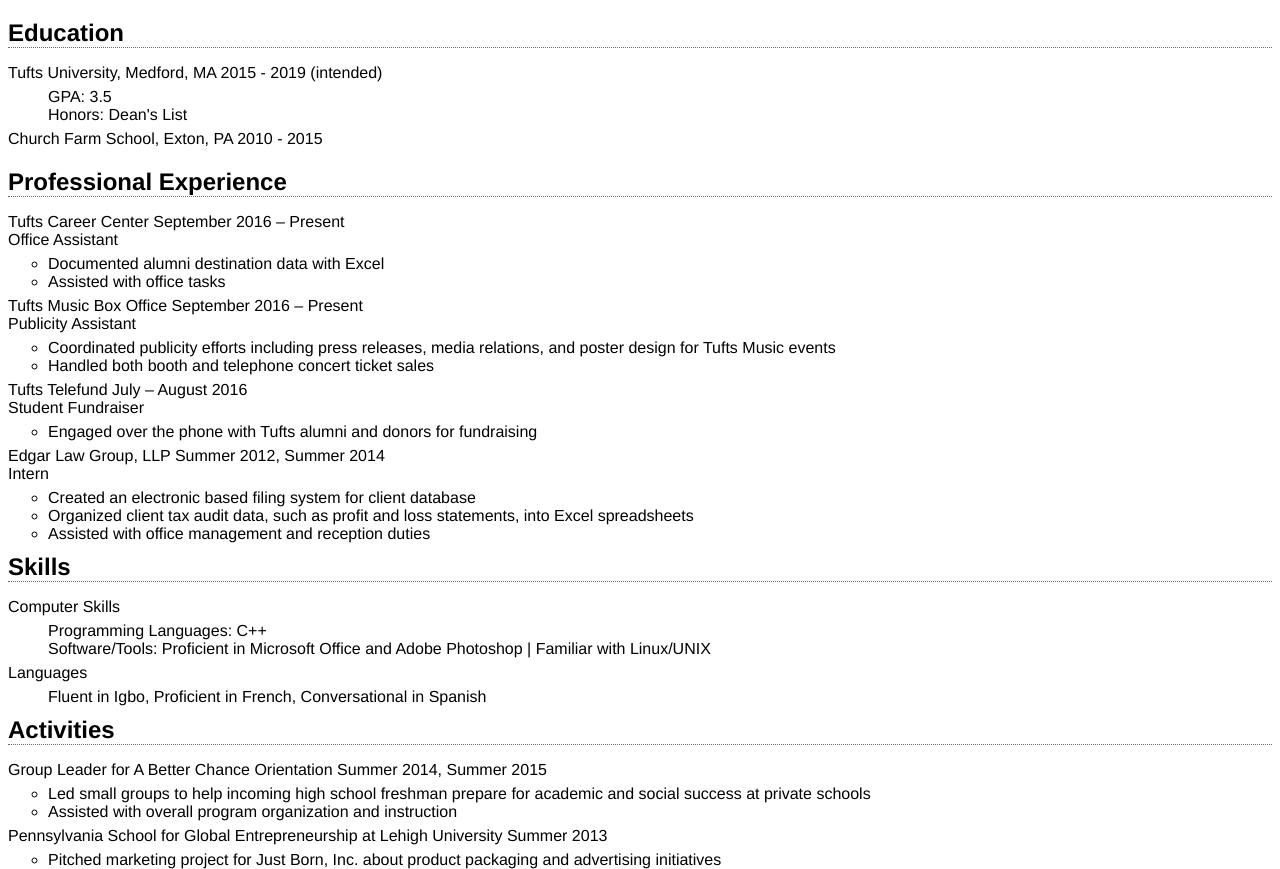
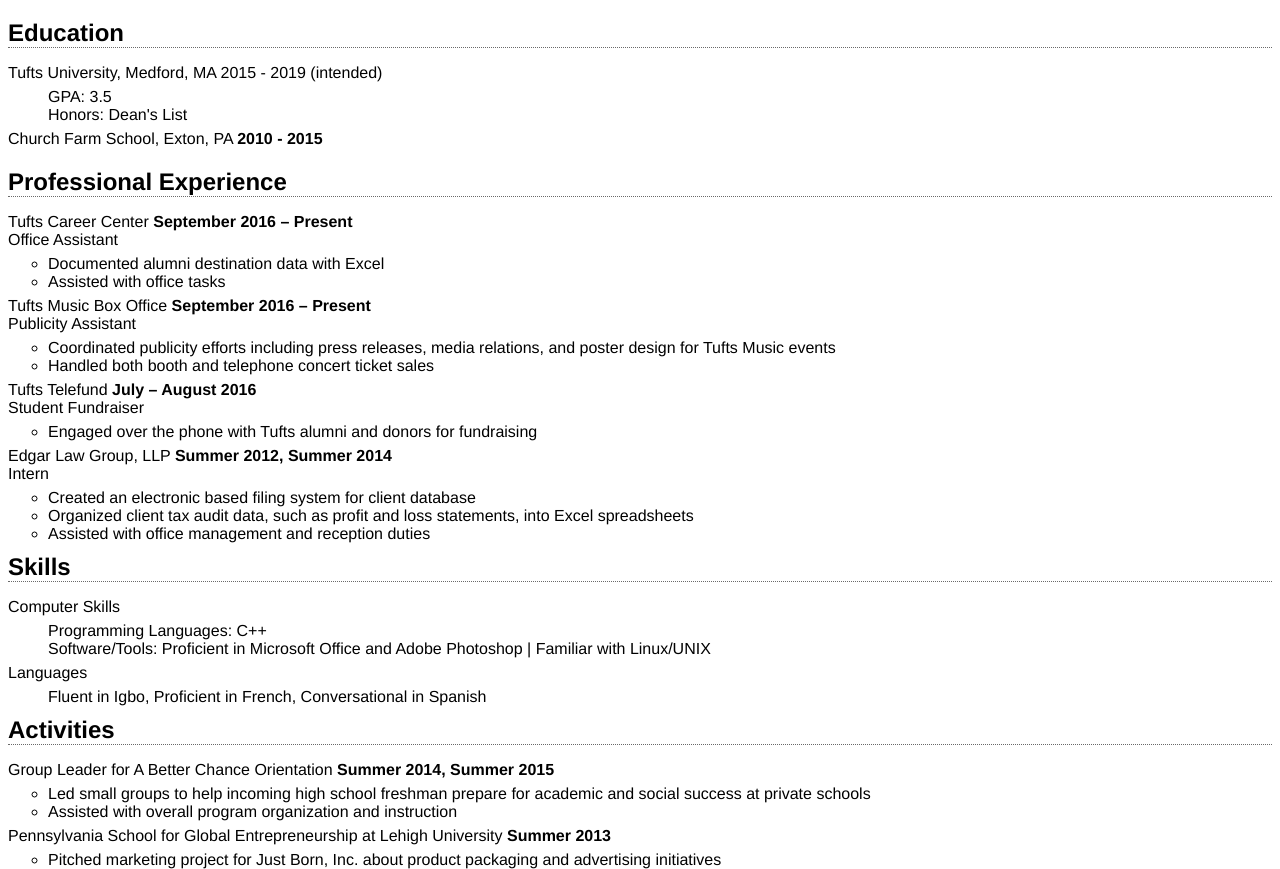
Before and after one commit to egonuuc/egonuuc.github.io, a plain HTML site: page resume.html in a window 1280 px wide. Shown: the part 61-930 px from the top of the page. Drawn offline with Linux system fonts and the light colour scheme.

Commit message:
resume.html updates

```diff
--- a/resume.html
+++ b/resume.html
@@ -15,26 +15,26 @@
 	<li>GPA: 3.5</li>
 	<li>Honors: Dean's List</li>
 </ul>
-<p>Church Farm School, Exton, PA 2010 - 2015</p>
+<p>Church Farm School, Exton, PA <span>2010 - 2015</span></p>
 <h2>Professional Experience</h2>
-<p>Tufts Career Center September 2016 – Present<br/>
+<p>Tufts Career Center <span>September 2016 – Present</span><br/>
 Office Assistant</p>
 <ul>
 	<li>Documented alumni destination data with Excel</li>
 	<li>Assisted with office tasks</li>
 </ul>
-<p>Tufts Music Box Office September 2016 – Present<br/>
+<p>Tufts Music Box Office <span>September 2016 – Present</span><br/>
 Publicity Assistant</p>
 <ul>
 	<li>Coordinated publicity efforts including press releases, media relations, and poster design for Tufts Music events</li>
 	<li>Handled both booth and telephone concert ticket sales</li>
 </ul>
-<p>Tufts Telefund July – August 2016<br/>
+<p>Tufts Telefund <span>July – August 2016</span><br/>
 Student Fundraiser</p>
 <ul>
 	<li>Engaged over the phone with Tufts alumni and donors for fundraising</li>
 </ul>
-<p>Edgar Law Group, LLP Summer 2012, Summer 2014<br/>
+<p>Edgar Law Group, LLP <span>Summer 2012, Summer 2014</span><br/>
 Intern</p>
 <ul>
 	<li>Created an electronic based filing system for client database</li>
@@ -52,12 +52,12 @@ Intern</p>
 	<li>Fluent in Igbo, Proficient in French, Conversational in Spanish</li>
 </ul>
 <h2>Activities</h2>
-<p>Group Leader for A Better Chance Orientation Summer 2014, Summer 2015</p>
+<p>Group Leader for A Better Chance Orientation <span>Summer 2014, Summer 2015</span></p>
 <ul>
 	<li>Led small groups to help incoming high school freshman prepare for academic and social success at private schools</li>
 	<li>Assisted with overall program organization and instruction</li>
 </ul>
-<p>Pennsylvania School for Global Entrepreneurship at Lehigh University Summer 2013</p>
+<p>Pennsylvania School for Global Entrepreneurship at Lehigh University <span>Summer 2013</span></p>
 <ul>
 	<li>Pitched marketing project for Just Born, Inc. about product packaging and advertising initiatives</li>
 </ul>
```
